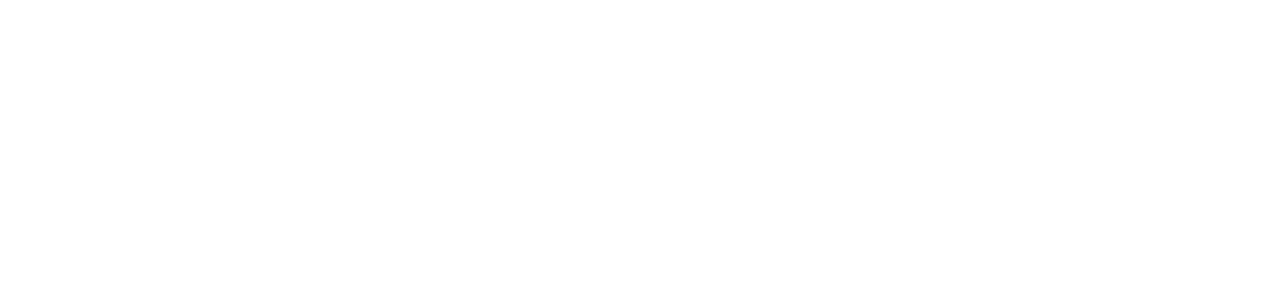
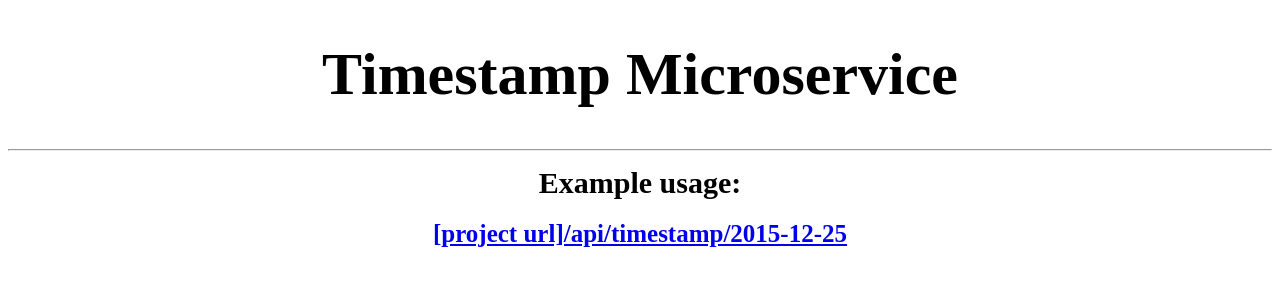
Before and after one commit to faridhuseynov/FCC_Timestamp-Microservice, a plain HTML site: page views/index.html in a window 1280 px wide. Drawn offline with Linux system fonts and the light colour scheme.

Commit message:
styles added with html page

```diff
--- /dev/null
+++ b/public/style.css
@@ -0,0 +1,20 @@
+body {
+    font-family: 'Roboto, sans-serif';
+    font-size: 30px;
+    font-weight: bold;
+    text-align: center;
+}
+
+h1{
+    font-weight: 700;
+    font-size: 60px;
+}
+
+#link-block {
+    font-size: 25px;
+    margin-top: 20px;
+}
+
+#link-block a{
+
+}
--- a/views/index.html
+++ b/views/index.html
@@ -4,9 +4,15 @@
     <meta charset="UTF-8">
     <meta http-equiv="X-UA-Compatible" content="IE=edge">
     <meta name="viewport" content="width=device-width, initial-scale=1.0">
+    <link rel="stylesheet" href="../public/style.css">
     <title>Timestamp Microservice</title>
 </head>
 <body>
-
+    <h1>Timestamp Microservice</h1>
+    <hr>
+    <label>Example usage:</label>
+    <div id="link-block">
+        <a href="http://">[project url]/api/timestamp/2015-12-25</a>
+    </div>
 </body>
 </html>
```
